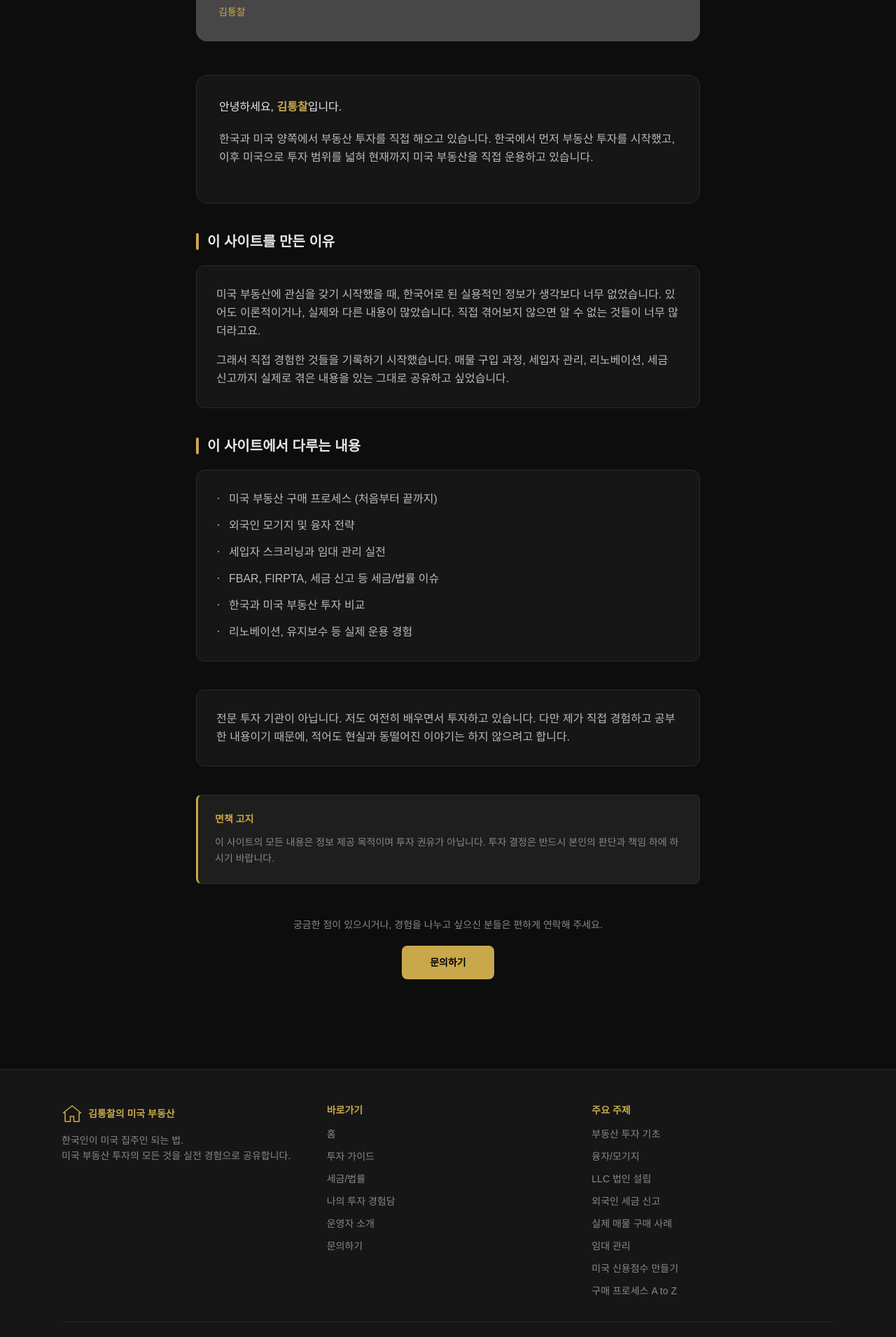
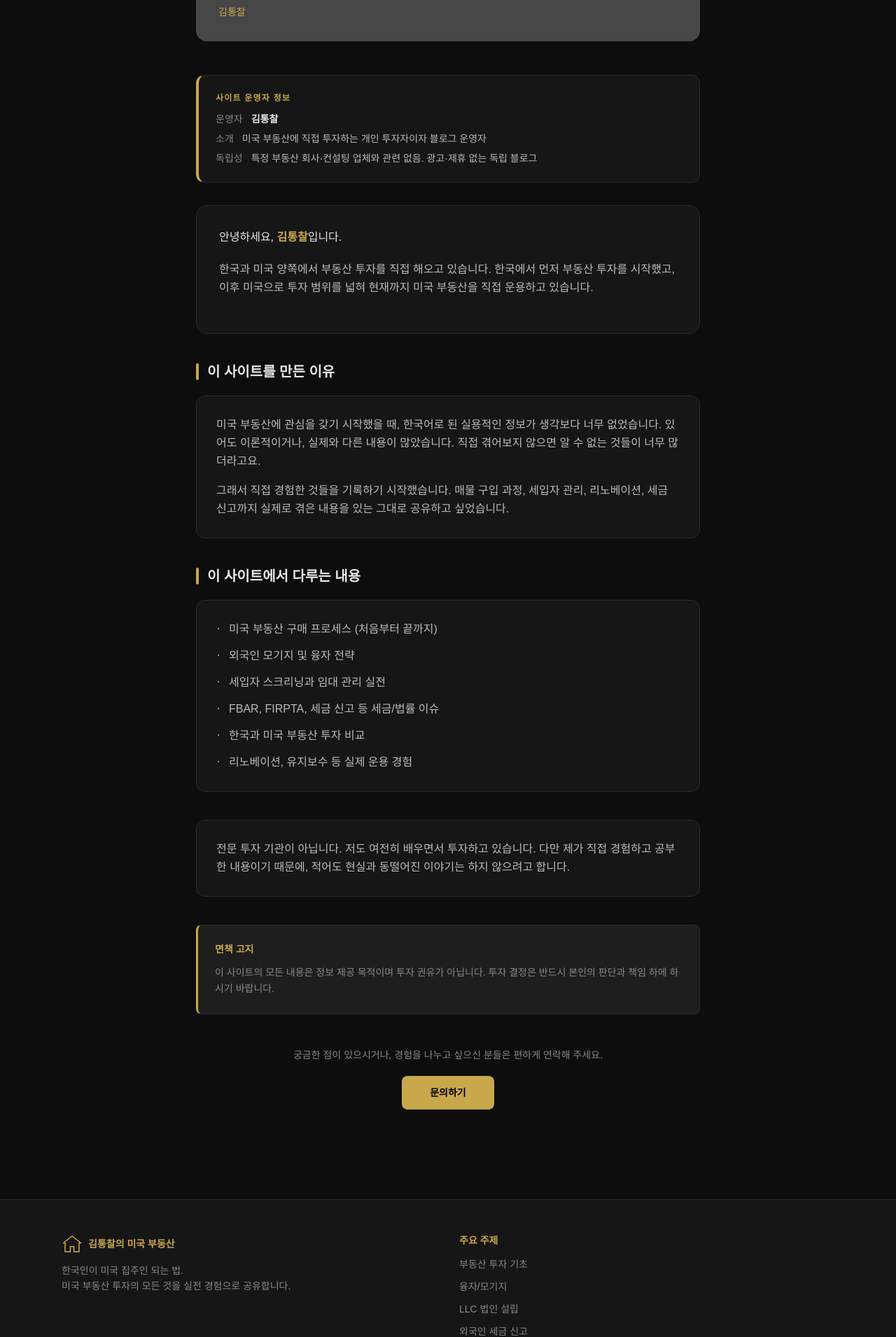
Before and after one commit to kimkim2026/kiminvestment, a Next.js app: page /about in a window 1280 px wide. Shown: the part 354-2264 px from the top of the page at 70% size. Built offline with nearby package versions, Linux system fonts and the light colour scheme; grey boxes are pictures that could not be loaded.

Commit message:
Footer 바로가기 섹션 삭제

```diff
--- a/app/about/page.tsx
+++ b/app/about/page.tsx
@@ -4,6 +4,7 @@ import Link from "next/link";
 export const metadata: Metadata = {
   title: "운영자 소개",
   description: "김통찰의 미국 부동산 운영자 소개 페이지입니다.",
+  authors: [{ name: "김통찰" }],
 };
 
 const topics = [
@@ -41,6 +42,39 @@ export default function AboutPage() {
           </p>
         </div>
       </div>
+
+      {/* Identity — 검색엔진/구글 운영자 명시 */}
+      <section
+        style={{
+          background: "var(--surface)",
+          border: "1px solid var(--border)",
+          borderLeft: "4px solid #C9A84C",
+        }}
+        className="rounded-xl p-6 mb-8"
+        aria-label="사이트 운영자 정보"
+      >
+        <h2 style={{ color: "#C9A84C" }} className="text-xs font-semibold tracking-widest uppercase mb-3">
+          사이트 운영자 정보
+        </h2>
+        <dl className="space-y-2">
+          <div className="flex flex-wrap gap-x-3 items-baseline">
+            <dt style={{ color: "#888" }} className="text-sm font-medium flex-shrink-0">운영자</dt>
+            <dd style={{ color: "var(--foreground)" }} className="text-sm font-semibold">김통찰</dd>
+          </div>
+          <div className="flex flex-wrap gap-x-3 items-baseline">
+            <dt style={{ color: "#888" }} className="text-sm font-medium flex-shrink-0">소개</dt>
+            <dd style={{ color: "#bbb" }} className="text-sm">
+              미국 부동산에 직접 투자하는 개인 투자자이자 블로그 운영자
+            </dd>
+          </div>
+          <div className="flex flex-wrap gap-x-3 items-baseline">
+            <dt style={{ color: "#888" }} className="text-sm font-medium flex-shrink-0">독립성</dt>
+            <dd style={{ color: "#bbb" }} className="text-sm">
+              특정 부동산 회사·컨설팅 업체와 관련 없음. 광고·제휴 없는 독립 블로그
+            </dd>
+          </div>
+        </dl>
+      </section>
 
       {/* Intro */}
       <section
--- a/app/layout.tsx
+++ b/app/layout.tsx
@@ -25,6 +25,7 @@ export const metadata: Metadata = {
   },
   description:
     "미국 부동산 투자를 꿈꾸는 한국인을 위한 실전 가이드. 구매 프로세스, 모기지, 세금 신고까지 직접 경험한 내용을 한국어로 알려드립니다.",
+  authors: [{ name: "김통찰" }],
   keywords: ["미국 부동산", "미국 집 구매", "외국인 부동산", "모기지", "LLC", "FBAR", "미국 투자", "한국인 미국 부동산"],
   openGraph: {
     siteName: "김통찰의 미국 부동산",
--- a/components/Footer.tsx
+++ b/components/Footer.tsx
@@ -10,7 +10,7 @@ export default function Footer() {
       className="mt-20"
     >
       <div className="max-w-6xl mx-auto px-4 sm:px-6 py-12">
-        <div className="grid grid-cols-1 md:grid-cols-3 gap-8">
+        <div className="grid grid-cols-1 md:grid-cols-2 gap-8">
           {/* Brand */}
           <div>
             <div className="flex items-center gap-2 mb-3">
@@ -31,33 +31,6 @@ export default function Footer() {
               한국인이 미국 집주인 되는 법.<br />
               미국 부동산 투자의 모든 것을 실전 경험으로 공유합니다.
             </p>
-          </div>
-
-          {/* Links */}
-          <div>
-            <h4 style={{ color: "var(--gold)" }} className="font-semibold mb-3 text-sm">
-              바로가기
-            </h4>
-            <ul className="space-y-2">
-              {[
-                { href: "/", label: "홈" },
-                { href: "/blog?category=투자가이드", label: "투자 가이드" },
-                { href: "/blog?category=세금법률", label: "세금/법률" },
-                { href: "/blog?category=나의투자경험담", label: "나의 투자 경험담" },
-                { href: "/about", label: "운영자 소개" },
-                { href: "/contact", label: "문의하기" },
-              ].map(({ href, label }) => (
-                <li key={href}>
-                  <Link
-                    href={href}
-                    style={{ color: "#888" }}
-                    className="text-sm hover:opacity-80 transition-opacity"
-                  >
-                    {label}
-                  </Link>
-                </li>
-              ))}
-            </ul>
           </div>
 
           {/* Topics */}
```
